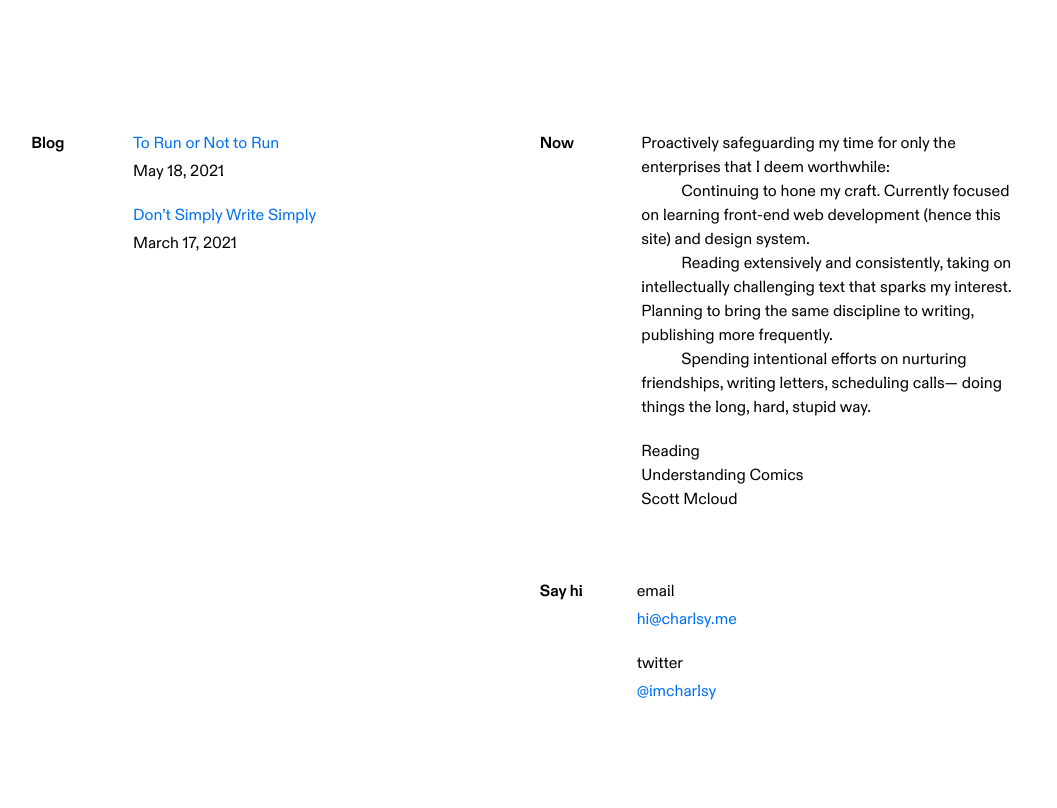
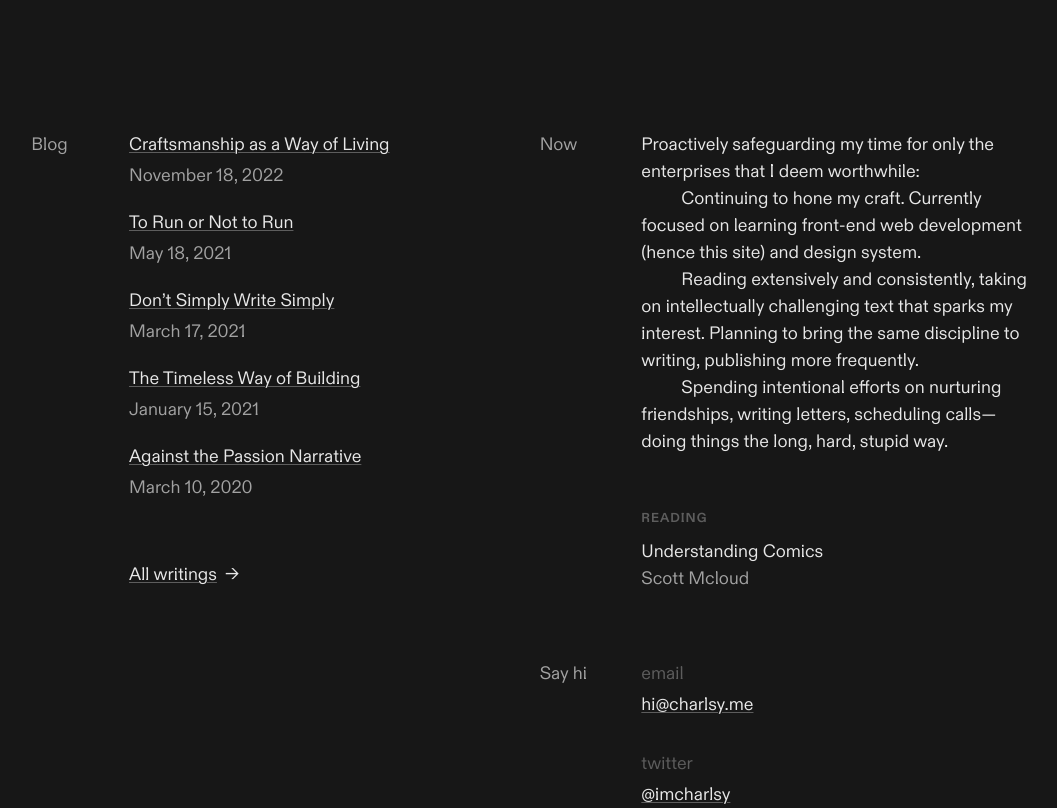
Before and after one commit to charlsyang/site, a Next.js app: page / in a window 1280 px wide. Shown: the part 400-1208 px from the top of the page, without its empty margins (212-1269 px from the left). Before the commit the page ends 1103 px from the top, so only its background shows below. Built offline with nearby package versions, Linux system fonts and the light colour scheme; a web font is replaced by a local one.

Commit message:
Add type and color styles & test post files

```diff
--- /dev/null
+++ b/blog/craftsman.mdx
@@ -0,0 +1,8 @@
+---
+title: 'Craftsmanship as a Way of Living'
+date: '2022-11-18'
+tags: []
+excerpt: ''
+---
+
+This is a test file!!
--- /dev/null
+++ b/blog/passion.mdx
@@ -0,0 +1,8 @@
+---
+title: 'Against the Passion Narrative'
+date: '2020-03-10'
+tags: []
+excerpt: ''
+---
+
+A tEsT fILe!!
--- /dev/null
+++ b/blog/timeless.mdx
@@ -0,0 +1,8 @@
+---
+title: 'The Timeless Way of Building'
+date: '2021-01-15'
+tags: []
+excerpt: ''
+---
+
+Yet another test file.
--- a/components/GlobalStyles.js
+++ b/components/GlobalStyles.js
@@ -21,7 +21,7 @@ const GlobalStyles = createGlobalStyle`
         margin: 0;
         padding: 0;
         border: 0;
-    font-size: 100%;
+        font-size: 100%;
         vertical-align: baseline;
     }
     /* HTML5 display-role reset for older browsers */
@@ -51,6 +51,7 @@ const GlobalStyles = createGlobalStyle`
         font-display: swap;
         src: url(/fonts/ABCDiatypeVariable.woff2) format('woff2');
     }
+
     /* DESIGN TOKENS */
 
     html {
@@ -67,6 +68,41 @@ const GlobalStyles = createGlobalStyle`
 
         --font-sans: 'Diatype', var(--fallback-sans);
         --font-serif: 'Newsreader', var(--fallback-serif);
+
+        --font-weight-normal: 360;
+        --font-weight-bold: 700;
+
+        --font-size-base: 16;
+        --font-size-xs: calc(14 / var(--font-size-base) * 1rem);
+        --font-size-s: calc(16 / var(--font-size-base) * 1rem);
+        --font-size-m: calc(18 / var(--font-size-base) * 1rem);
+        --font-size-l: calc(20 / var(--font-size-base) * 1rem);
+        --font-size-xl: calc(24 / var(--font-size-base) * 1rem);
+
+        /* Color */
+
+        --color-bg: hsl(0 0% 9%);
+        --color-accent-hsl: 240 95% 76%;
+        --color-accent: hsla(var(--color-accent-hsl) / 1);
+        --color-accent-500: hsla(var(--color-accent-hsl) / .5);
+        --color-accent-300: hsla(var(--color-accent-hsl) / .3);
+        --color-gray-900: hsla(0 0% 100% / 0.9);
+        --color-gray-600: hsla(0 0% 100% / 0.6);
+        --color-gray-400: hsla(0 0% 100% / 0.4);
+        --color-gray-300: hsla(0 0% 100% / 0.3);
+
+        /* Spacing */
+        --spacing-base: 8px;
+        --spacing-s: calc(var(--spacing-base) / 2);
+        --spacing-1x: var(--spacing-base);
+        --spacing-2x: calc(var(--spacing-base) * 2);
+        --spacing-3x: calc(var(--spacing-base) * 3);
+        --spacing-4x: calc(var(--spacing-base) * 4);
+        --spacing-5x: calc(var(--spacing-base) * 5);
+        --spacing-6x: calc(var(--spacing-base) * 6);
+
+        /* Animation */
+        --transition-default: 240ms;
     }
 
     /* GLOBAL STYLES */
@@ -84,15 +120,24 @@ const GlobalStyles = createGlobalStyle`
     html,
     body {
         font-family: var(--font-sans);
+        background: var(--color-bg);
     }
 
     a {
-        color: #0070f3;
-        text-decoration: none;
+        color: var(--color-gray-900);
+        text-decoration-color: var(--color-gray-300);
+        text-decoration-thickness: 1.25px;
+        text-underline-offset: 2.4px;
+        transition: all var(--transition-default);
     }
 
     a:hover {
-        text-decoration: underline;
+        color: var(--color-accent);
+        text-decoration-color: var(--color-accent);
+    }
+
+    ::selection {
+        background-color: var(--color-accent-300);
     }
 
     img {
--- a/pages/index.js
+++ b/pages/index.js
@@ -1,6 +1,5 @@
 import Head from 'next/head'
 import MaxWidthWrapper from '../components/MaxWidthWrapper'
-import Nav from '../components/Nav'
 import styled from 'styled-components'
 import Link from 'next/link'
 import { getSortedPostsData } from '../utils/blog'
@@ -20,19 +19,18 @@ export default function Home({allPostsData}) {
   return (
     <MaxWidthWrapper home>
       <Head>
-        <title>Charlsy’s Site</title>
-        <meta name="description" content="Charlsy’s personal website" />
+        <title>Charlsy Yang</title>
+        <meta name="description" content="Charlsy’s Personal Website" />
         <link rel="icon" href="/favicon.ico" />
       </Head>
-      <PageContent>
-        <GridWrapper>
+      <GridWrapper>
           <Header>
             <p>Charlsy designs <Ampersand>&</Ampersand> writes. </p>
             <p>He leads a life that straddles two worlds—a tangible one of shaping
               forms and an ethereal one of tending thoughts.</p>
           </Header>
         </GridWrapper>
-        {/* <Nav/> */}
+      <MainContent>
         <GridWrapper>
           <Blog>
             <SectionTitle>Blog</SectionTitle>
@@ -48,6 +46,12 @@ export default function Home({allPostsData}) {
                       </BlogItem>
 
                 ))}
+                <AllBlog>
+                  <Link href='/blog'>
+                      <a>All writings</a>
+                  </Link>
+                  <span>→</span>
+                </AllBlog>
             </BlogList>
           </Blog>
           <Now>
@@ -78,28 +82,22 @@ export default function Home({allPostsData}) {
             </ContactList>
           </Contact>
         </GridWrapper>
-      </PageContent>
+      </MainContent>
     </MaxWidthWrapper>
   )
 }
 
-const PageContent = styled.main`
-  font-family: var(--font-sans);
-
-  & * {
-    font-family: inherit;
-  }
-`
-
-const Header = styled.div`
+const Header = styled.header`
   margin-top: 12rem;
   margin-bottom: 13rem;
   grid-column: 8 / -1;
 
   & p {
-    font-weight: 400;
-    font-size: 1.5rem;
+    font-family: var(--font-sans);
+    font-weight: var(--font-weight-normal);
+    font-size: var(--font-size-xl);
     line-height: 1.3;
+    color: var(--color-gray-900);
   }
 
   & p+p {
@@ -107,22 +105,33 @@ const Header = styled.div`
   }
 `
 
+const MainContent = styled.main`
+  font-family: var(--font-sans);
+
+  & * {
+    font-family: inherit;
+    font-weight: var(--font-weight-normal);
+    font-size: var(--font-size-m);
+  }
+`
+
 const Ampersand = styled.span`
   font-family: var(--ampersand-stack);
   font-size: 25px;
   font-style: italic;
-  font-weight: 400;
+  font-weight: var(--font-weight-normal);
 `
 
 const Blog = styled.section`
   grid-column: 3 / 8;
   display: grid;
   grid-template-columns: repeat(5, 1fr);
-  gap: 20px;
 `
 
 const SectionTitle = styled.h2`
   grid-column: 1 / 2;
+  font-weight: var(--font-weight-normal);
+  color: var(--color-gray-600);
 `
 
 const BlogList = styled.ul`
@@ -135,21 +144,39 @@ const BlogList = styled.ul`
 const BlogItem = styled.li`
   display: flex;
   flex-direction: column;
-  gap: 4px;
+  align-items: flex-start;
+  gap: var(--spacing-s);
+`
+
+const AllBlog = styled.div`
+  display: flex;
+  gap: var(--spacing-1x);
+  margin-top: var(--spacing-5x);
+
+  & span {
+    color: var(--color-gray-900);
+  }
 `
 
 const StyledDate = styled.p`
+  color: var(--color-gray-600);
 `
 
 const Now = styled.section`
   grid-column: 8 / -1;
   display: grid;
   grid-template-columns: repeat(5, 1fr);
-  gap: 20px;
+  grid-column-gap: 20px;
+  grid-row-gap: var(--spacing-6x);
 `
 
 const NowContent = styled.div`
   grid-column: 2 / -1;
+
+  & p {
+    color: var(--color-gray-900);
+    line-height: 1.5;
+  }
 
   & p+p {
     text-indent: 2.5rem;
@@ -161,12 +188,20 @@ const Reading = styled.div`
 `
 
 const ReadingLabel = styled.p`
+  font-weight: var(--font-weight-bold);
+  letter-spacing: 1px;
+  text-transform: lowercase;
+  font-variant: small-caps;
+  color: var(--color-gray-300);
+  margin-bottom: var(--spacing-1x);
 `
 
 const BookTitle = styled.p`
+  color: var(--color-gray-900);
 `
 
 const Author = styled.p`
+  color: var(--color-gray-600);
 `
 
 const Contact = styled.section`
@@ -178,16 +213,19 @@ const Contact = styled.section`
 `
 
 const ContactList = styled.div`
+  grid-column: 2 / -1;
   display: flex;
   flex-direction: column;
-  gap: 1.25rem;
+  gap: var(--spacing-4x);
 `
 
 const ContactItem = styled.div`
   display: flex;
   flex-direction: column;
-  gap: 4px;
+  align-items: flex-start;
+  gap: var(--spacing-s);
 `
 
 const ContactItemLabel = styled.p`
+  color: var(--color-gray-300);
 `
```
Also changed, not shown: pages/blog/[slug].js (+6 -4 lines).
